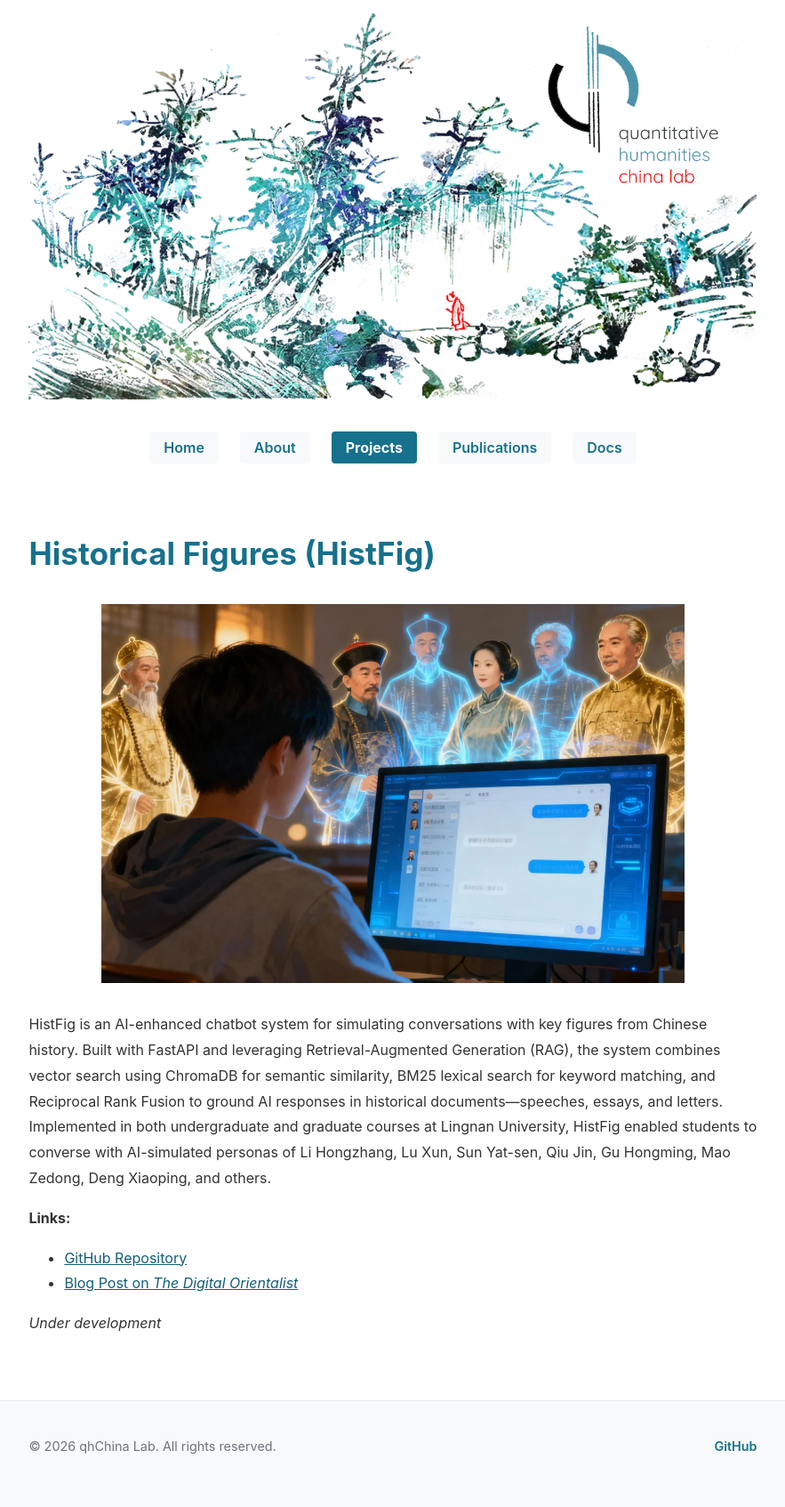
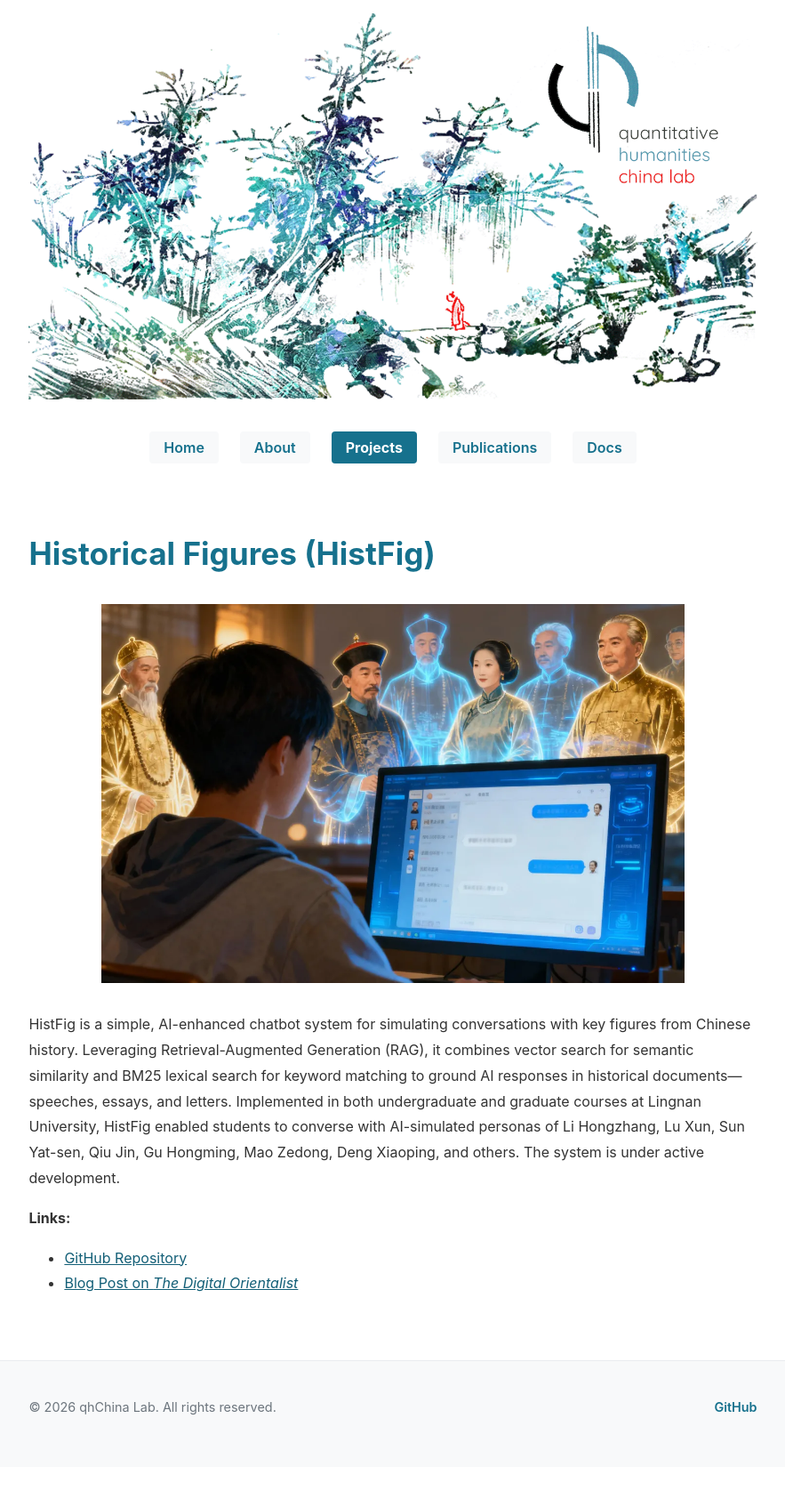
Before and after one commit to mcjkurz/qhchina-web, a Jekyll site: the page built from projects/historical-figures/index.md, in a window 1280 px wide. Shown: the whole page at 89% size, without its empty margins (198-1081 px from the left). Built offline with Jekyll 4.4.1, drawn with Linux system fonts in a browser that asks for light colours; after the commit the page ends 1649 px from its top, so only the background shows below that.

```diff
--- a/projects/historical-figures/index.md
+++ b/projects/historical-figures/index.md
@@ -8,10 +8,8 @@
 
 <img src="main.webp" alt="Historical Figures" style="max-width: 80%; height: auto; margin: 2rem auto; display: block;">
 
-HistFig is an AI-enhanced chatbot system for simulating conversations with key figures from Chinese history. Built with FastAPI and leveraging Retrieval-Augmented Generation (RAG), the system combines vector search using ChromaDB for semantic similarity, BM25 lexical search for keyword matching, and Reciprocal Rank Fusion to ground AI responses in historical documents—speeches, essays, and letters. Implemented in both undergraduate and graduate courses at Lingnan University, HistFig enabled students to converse with AI-simulated personas of Li Hongzhang, Lu Xun, Sun Yat-sen, Qiu Jin, Gu Hongming, Mao Zedong, Deng Xiaoping, and others.
+HistFig is a simple, AI-enhanced chatbot system for simulating conversations with key figures from Chinese history. Leveraging Retrieval-Augmented Generation (RAG), it combines vector search for semantic similarity and BM25 lexical search for keyword matching to ground AI responses in historical documents—speeches, essays, and letters. Implemented in both undergraduate and graduate courses at Lingnan University, HistFig enabled students to converse with AI-simulated personas of Li Hongzhang, Lu Xun, Sun Yat-sen, Qiu Jin, Gu Hongming, Mao Zedong, Deng Xiaoping, and others. The system is under active development.
 
 **Links:**
 - [GitHub Repository](https://github.com/mcjkurz/histfig/)
 - [Blog Post on *The Digital Orientalist*](https://digitalorientalist.com/2025/12/26/voices-from-the-past-retrieval-augmented-dialogues-with-chinese-historical-figures/)
-
-<i>Under development</i>
```
